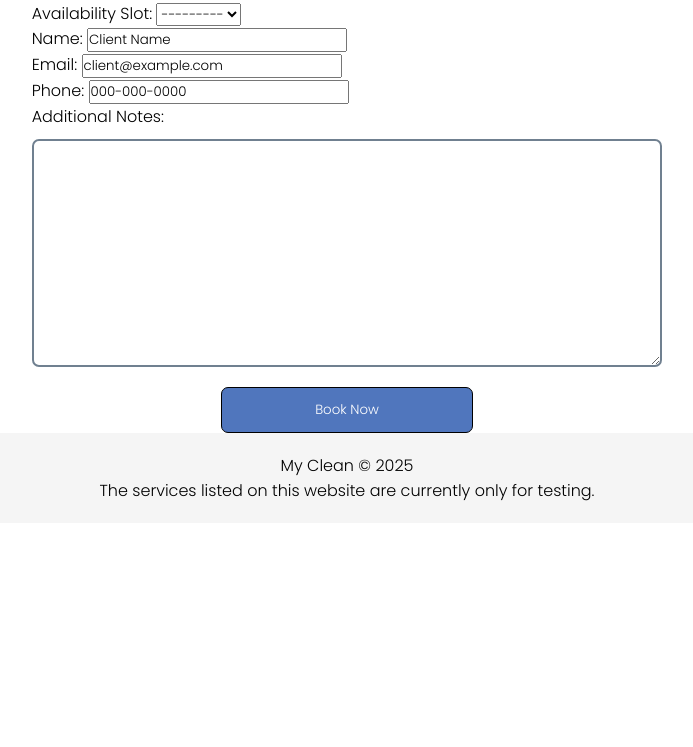
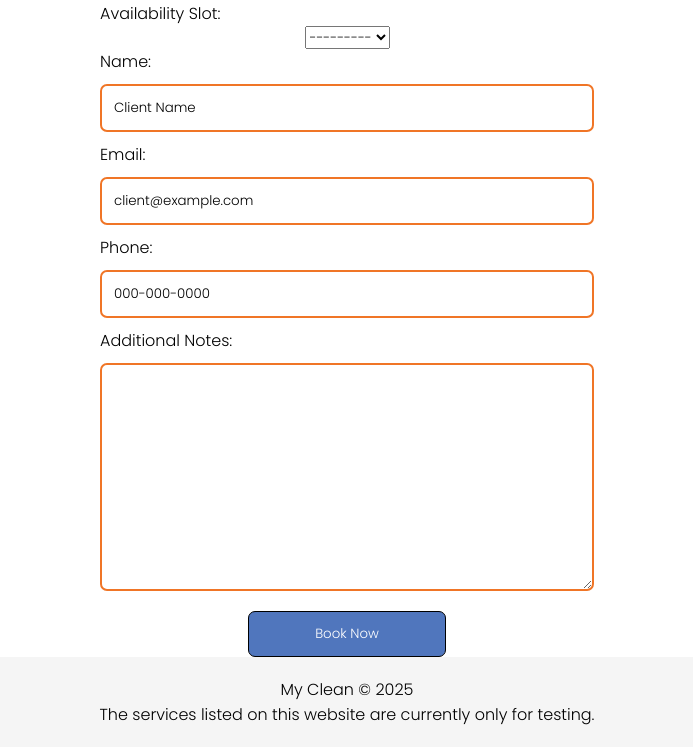
Before and after one commit to JoshuaDelosSantos/my-clean-project, a Django app: page /book/1/ in a window 1280 px wide. Shown: the part 359-1106 px from the top of the page, without its empty margins (293-986 px from the left). Before the commit the page ends 860 px from the top, so only its background shows below. Run offline with Django 5.2, Linux system fonts and the light colour scheme; data that the repository does not hold is empty.

Commit message:
Add css styling for booking-form-group class

```diff
--- a/myclean/static/css/style.css
+++ b/myclean/static/css/style.css
@@ -382,6 +382,25 @@ footer {
     width: 100%;
 }
 
+.booking-form-group {
+    display: flex;
+    flex-direction: column;
+    align-items: center;
+}
+
+.booking-form-group label {
+    text-align: start;
+    width: 100%;
+}
+
+.booking-form-group input, textarea {
+    width: 100%;
+    padding: 12px;
+    margin: 10px 0;
+    border: 2px solid #F07526;
+    border-radius: 7px;
+}
+
 .booking-button-container {
     text-align: center;
     margin-top: 10px;
```
